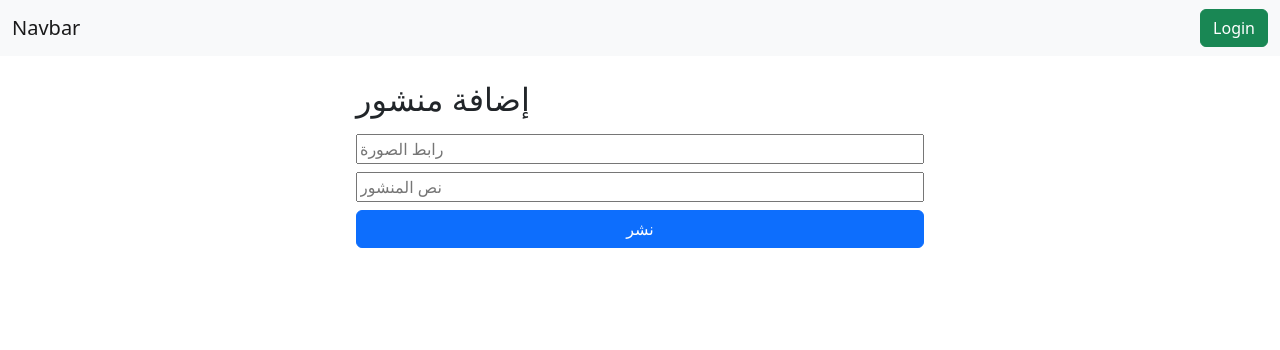
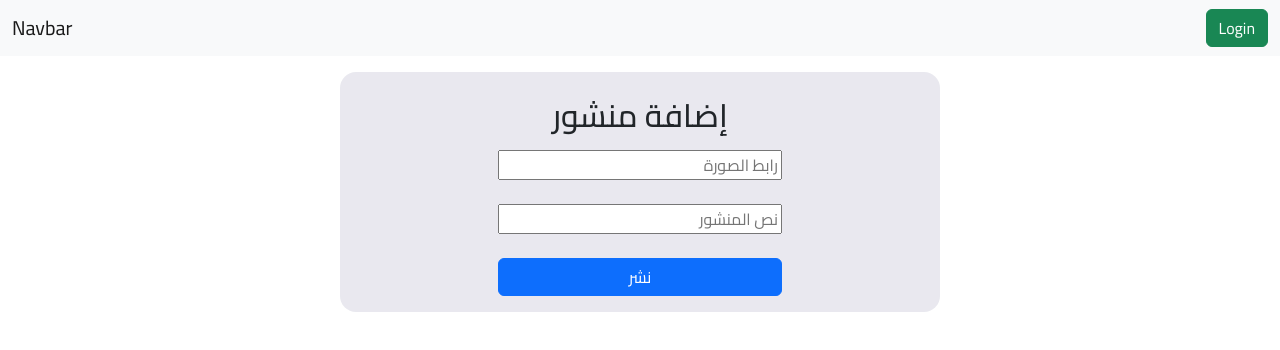
Before and after one commit to TalalAlrashedi/W5-D3-HW1, a plain HTML site: page index.html in a window 1280 px wide. Drawn offline with nearby package versions, Linux system fonts and the light colour scheme; no server answers; a web font is replaced by a local one.

Commit message:
fix it input value

```diff
--- a/index.html
+++ b/index.html
@@ -10,7 +10,13 @@
       crossorigin="anonymous"
     />
     <link rel="stylesheet" href="style.css" />
+    <style>
+      @import url("https://fonts.googleapis.com/css2?family=Cairo:wght@200..1000&family=IBM+Plex+Sans+Arabic:wght@100;200;300;400;500;600;700&family=Marhey:wght@300..700&family=Tajawal:wght@200;300;400;500;700;800;900&display=swap");
 
+      body {
+        font-family: "Cairo", sans-serif;
+      }
+    </style>
     <title>Home page</title>
   </head>
   <body>
@@ -33,18 +39,19 @@
           </button>
         </div>
       </div>
-
     </nav>
 
-    <section
-      class="d-flex flex-column gap-2 m-auto"
-      style="max-width: 600px; padding: 1rem"
+    <section dir="rtl"
+      class="d-flex flex-column mt-3 text-center gap-2 m-auto rounded-4"
+      style="max-width: 600px; padding: 1rem; background-color: rgba(13, 10, 78, 0.09);"
     >
-    <div id="liveAlertPlaceholder"></div>
+      <div  id="liveAlertPlaceholder"></div>
       <h2>إضافة منشور</h2>
-      <input placeholder="رابط الصورة" type="text" id="imageUrl" required />
-      <input placeholder="نص المنشور" type="text" id="postText" />
-      <button id="submit" class="btn btn-primary">نشر</button>
+      <div class="d-flex flex-column w-50 gap-4  m-auto justify-content-center">
+        <input placeholder="رابط الصورة" type="text" id="imageUrl" required />
+        <input placeholder="نص المنشور" type="text" id="postText" />
+        <button id="submit" class="btn btn-primary">نشر</button>
+      </div>
     </section>
     <div id="posts-container" class="posts-grid"></div>
     <script src="main.js"></script>
--- a/main.js
+++ b/main.js
@@ -43,6 +43,8 @@ button.addEventListener("click", async () => {
     }),
   });
 
+  postText.value =""
+  imageUrl.value = ""
   getPosts();
 });
 
@@ -76,11 +78,11 @@ function dsipalyPosts(posts) {
     deleteBtn.className = "deleteBtn";
     deleteBtn.style.fontSize = "1rem";
     deleteBtn.onclick = async () => {
-      let isConfirm = confirm("هل تريد حذف المنشور؟");
-      if (!isConfirm) {
-        return;
-      }
       if (currentUser && item.userId === currentUser.id) {
+        let isConfirm = confirm("هل تريد حذف المنشور؟");
+        if (!isConfirm) {
+          return;
+        }
         await fetch(`${apiUrl}/post/${item.id}`, {
           method: "DELETE",
         });
```
